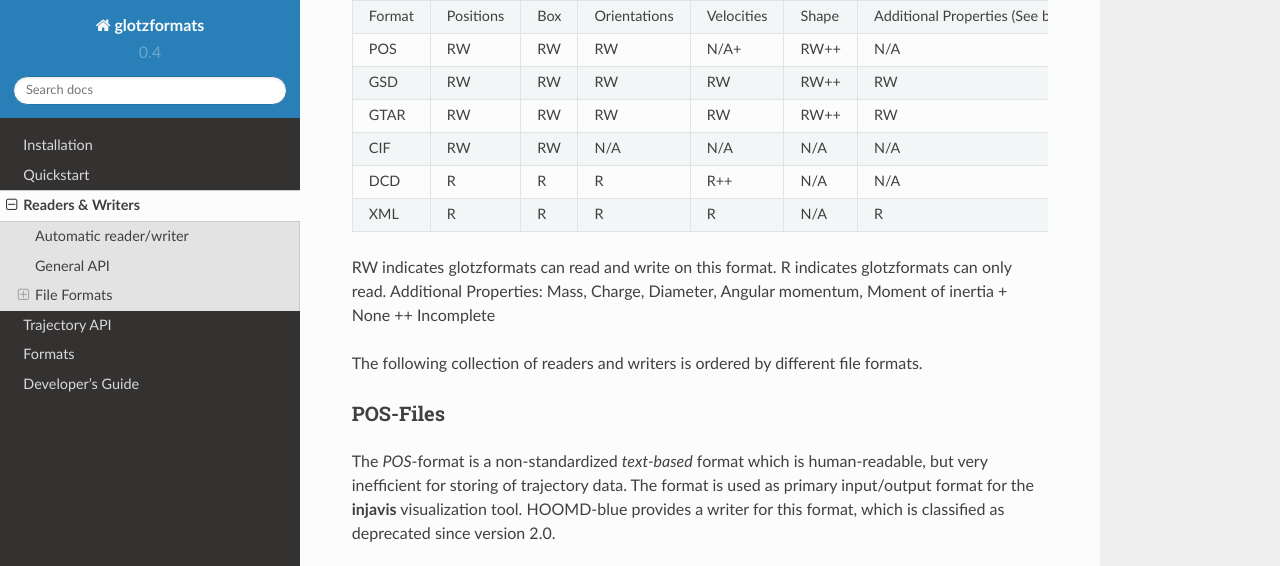
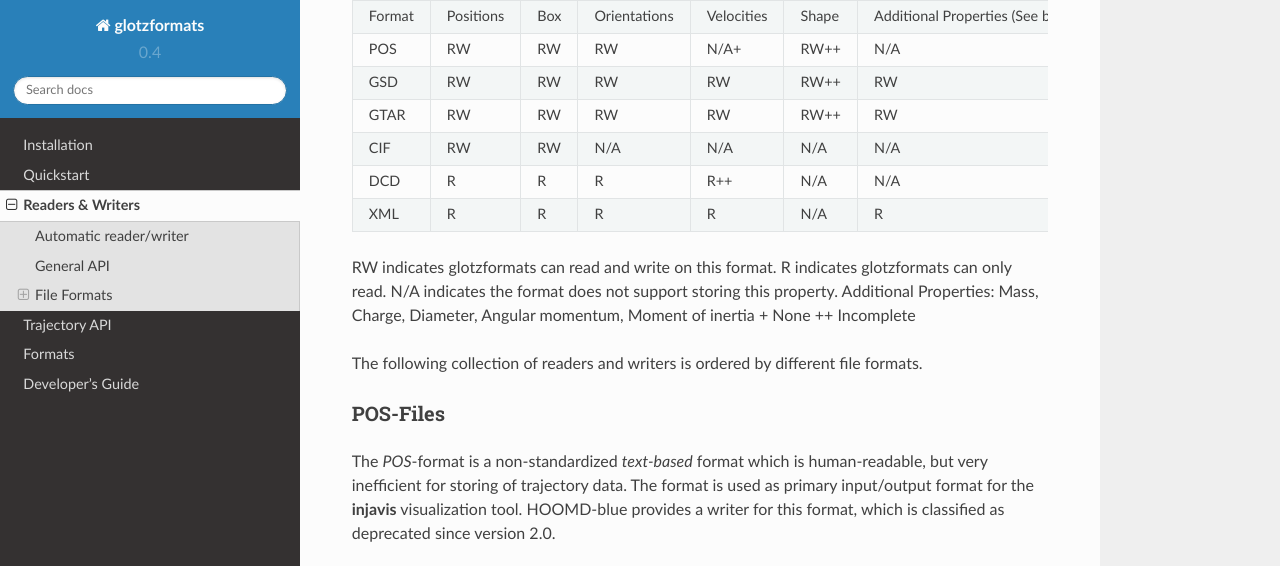
Before and after one commit to glotzerlab/garnett, a Sphinx documentation site: the page built from doc/readerswriters.rst, in a window 1280 px wide and 900 px high, scrolled down 1273 px, cut to the strip 0-566 px from the top of the window. Built offline with Sphinx 7.4.7 and the Read the Docs theme 2.0.0, drawn with Linux system fonts in a browser that asks for light colours.

```diff
--- a/doc/readerswriters.rst
+++ b/doc/readerswriters.rst
@@ -70,6 +70,7 @@ This table outlines the supported properties of each format reader and writer.
 
 RW indicates glotzformats can read and write on this format.
 R indicates glotzformats can only read.
+N/A indicates the format does not support storing this property.
 Additional Properties: Mass, Charge, Diameter, Angular momentum, Moment of inertia
 + None
 ++ Incomplete
```
Also changed, not shown: README.md (+2 -2 lines).
